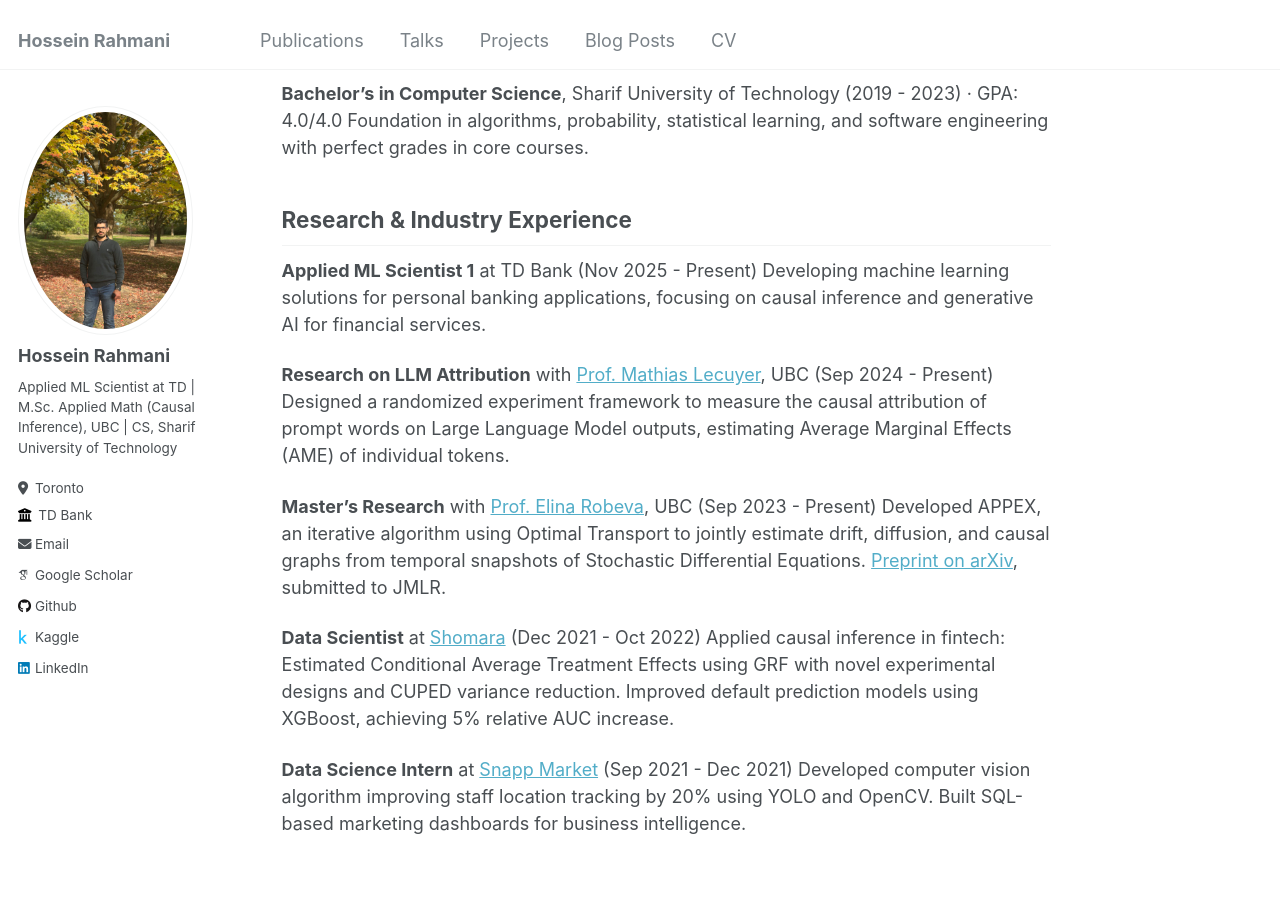
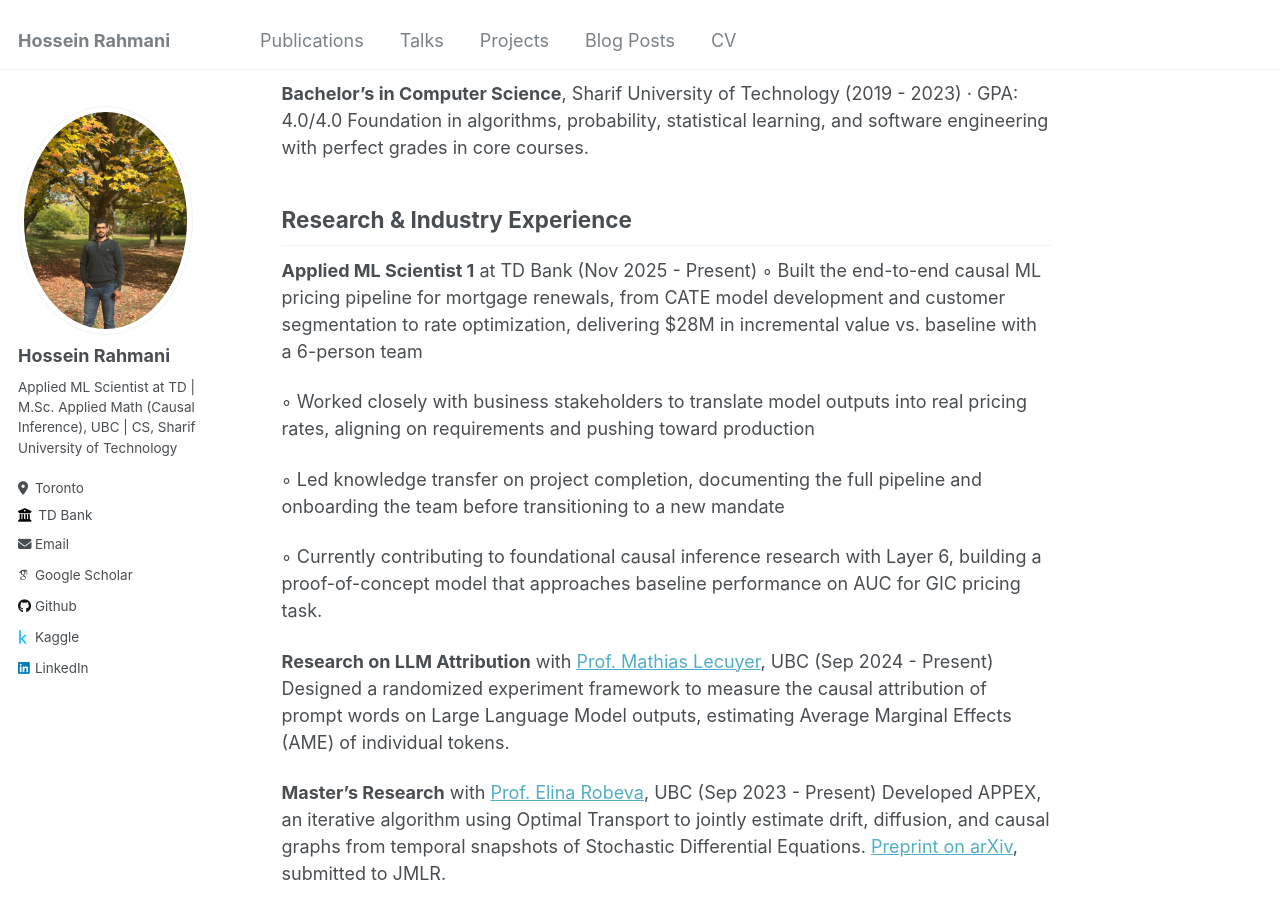
Before and after one commit to rahmani-hossein/rahmani-hossein.github.io, a Jekyll site: the page built from _pages/about.md, in a window 1280 px wide and 900 px high, scrolled down 480 px. Built offline with Jekyll 4.4.1, drawn with Linux system fonts in a browser that asks for light colours; some web fonts are replaced.

Commit message:
updated experience

```diff
--- a/_pages/about.md
+++ b/_pages/about.md
@@ -23,7 +23,13 @@ Foundation in algorithms, probability, statistical learning, and software engine
 ## Research & Industry Experience
 
 **Applied ML Scientist 1** at TD Bank (Nov 2025 - Present)
-Developing machine learning solutions for personal banking applications, focusing on causal inference and generative AI for financial services.
+◦ Built the end-to-end causal ML pricing pipeline for mortgage renewals, from CATE model development and customer segmentation to rate optimization, delivering $28M in incremental value vs. baseline with a 6-person team
+
+◦ Worked closely with business stakeholders to translate model outputs into real pricing rates, aligning on requirements and pushing toward production
+
+◦ Led knowledge transfer on project completion, documenting the full pipeline and onboarding the team before transitioning to a new mandate
+
+◦ Currently contributing to foundational causal inference research with Layer 6, building a proof-of-concept model that approaches baseline performance on AUC for GIC pricing task.
 
 **Research on LLM Attribution** with [Prof. Mathias Lecuyer](https://mathias.lecuyer.me), UBC (Sep 2024 - Present)
 Designed a randomized experiment framework to measure the causal attribution of prompt words on Large Language Model outputs, estimating Average Marginal Effects (AME) of individual tokens.
```
